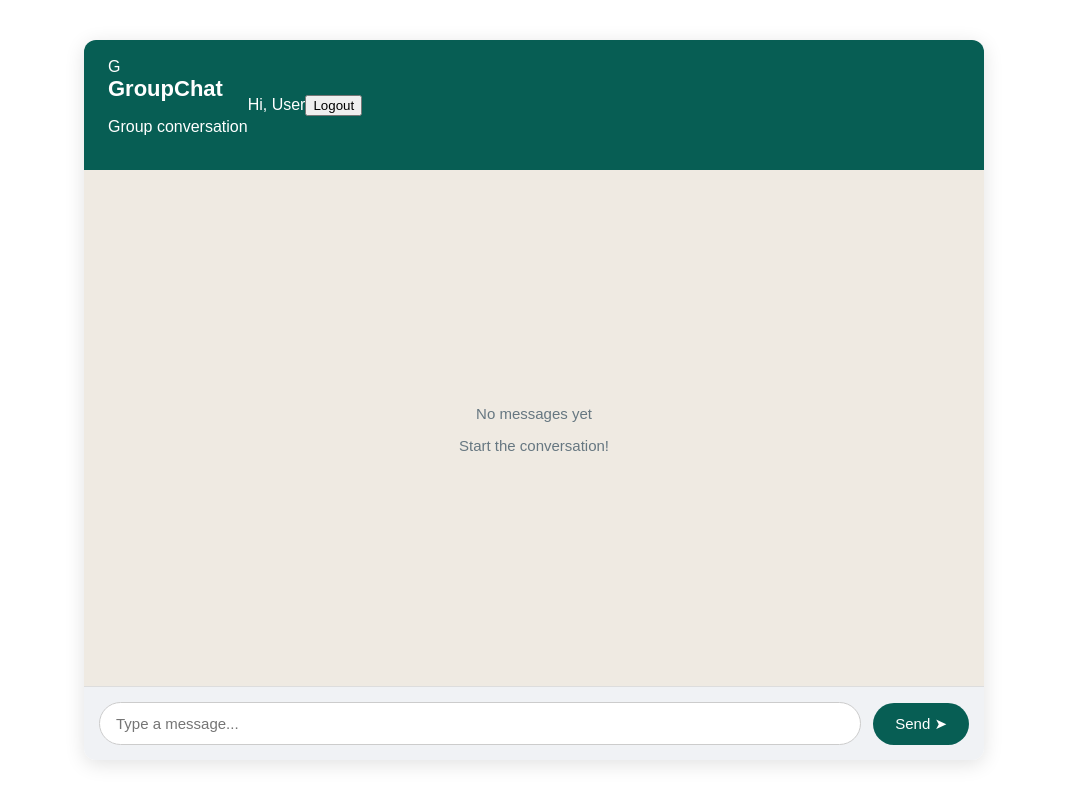
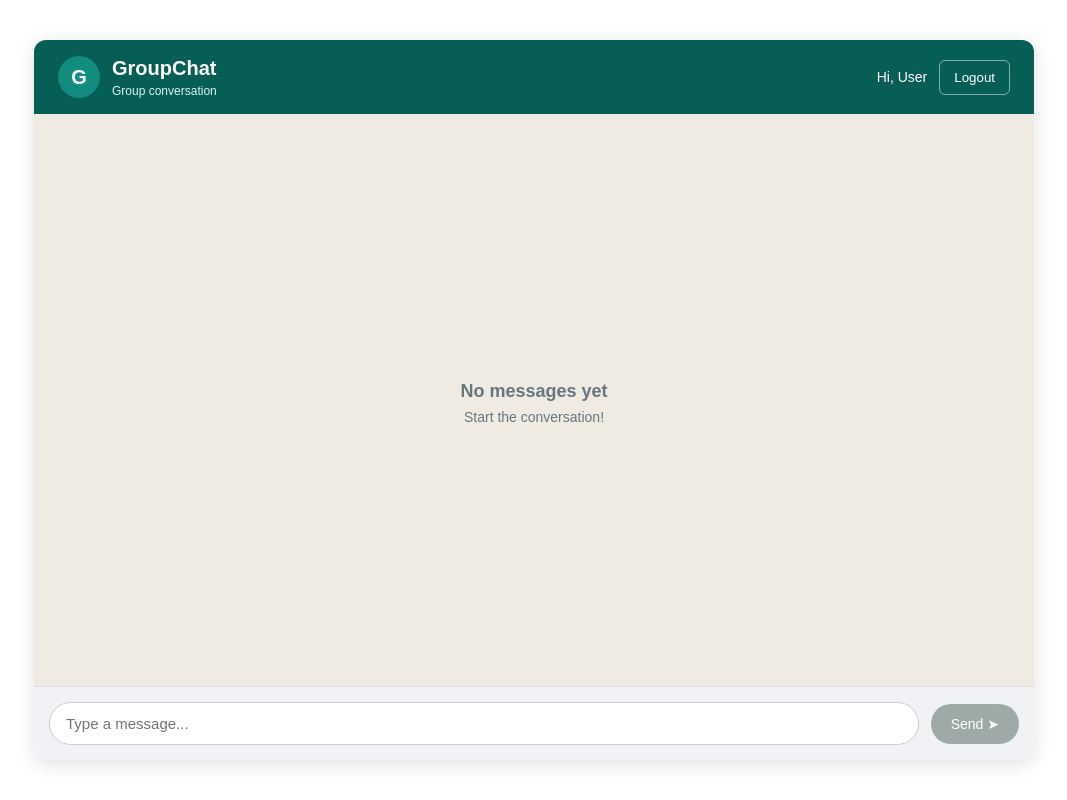
Before and after one commit to Prince-jod/GroupChat, a React app in the folder frontend/: page /chat in a window 1280 px wide. Shown: the whole page, without its empty margins (106-1173 px from the left). Built offline with nearby package versions, Linux system fonts and the light colour scheme; the HTML template or start-up script is replaced by a standard one.

Commit message:
Auto commit

```diff
--- a/frontend/src/components/styles/Chat.css
+++ b/frontend/src/components/styles/Chat.css
@@ -1,7 +1,7 @@
 /* Main chat container */
 .chat-container {
   width: 100%;
-  max-width: 900px;
+  max-width: 1000px;
   height: 90vh;
   margin: 5vh auto;
   display: flex;
@@ -13,18 +13,68 @@
   font-family: Arial, sans-serif;
 }
 
-/* Chat header */
+/* Header */
 .chat-header {
   display: flex;
   align-items: center;
-  padding: 18px 24px;
+  justify-content: space-between;
+  gap: 12px;
+  padding: 16px 24px;
   background: #075e54;
   color: white;
 }
 
+.chat-profile {
+  display: flex;
+  align-items: center;
+  gap: 12px;
+}
+
+.avatar {
+  width: 42px;
+  height: 42px;
+  display: flex;
+  align-items: center;
+  justify-content: center;
+  border-radius: 50%;
+  background: #128c7e;
+  font-size: 20px;
+  font-weight: bold;
+}
+
 .chat-header h2 {
   margin: 0;
-  font-size: 22px;
+  font-size: 20px;
+}
+
+.chat-header p {
+  margin: 4px 0 0;
+  font-size: 12px;
+  color: #d8f3ee;
+}
+
+.header-actions {
+  display: flex;
+  align-items: center;
+  gap: 12px;
+}
+
+.welcome-user {
+  font-size: 14px;
+}
+
+/* Logout button */
+.logout-button {
+  padding: 9px 14px;
+  border: 1px solid #ffffff80;
+  border-radius: 6px;
+  background: transparent;
+  color: white;
+  cursor: pointer;
+}
+
+.logout-button:hover {
+  background: #064e46;
 }
 
 /* Messages area */
@@ -39,27 +89,54 @@
   background: #efeae2;
 }
 
-/* Empty chat state */
+/* Empty state */
 .empty-chat {
   margin: auto;
+  text-align: center;
   color: #667781;
-  font-size: 15px;
-  text-align: center;
 }
 
-/* Message bubble — ready for real messages later */
+.empty-chat p {
+  margin-bottom: 6px;
+  font-size: 18px;
+  font-weight: 600;
+}
+
+.empty-chat span {
+  font-size: 14px;
+}
+
+/* Message alignment */
+.message-row {
+  display: flex;
+  width: 100%;
+}
+
+.sent-row {
+  justify-content: flex-end;
+}
+
+.received-row {
+  justify-content: flex-start;
+}
+
+/* Message bubble */
 .message {
-  align-self: flex-end;
   max-width: 70%;
   padding: 10px 14px;
-  background: #d9fdd3;
   border-radius: 10px;
   overflow-wrap: anywhere;
+  background: #d9fdd3;
+  color: #111b21;
+}
+
+.received-row .message {
+  background: white;
 }
 
 .message p {
   margin: 0 0 5px;
-  color: #111b21;
+  white-space: pre-wrap;
 }
 
 .message span {
@@ -69,7 +146,7 @@
   color: #667781;
 }
 
-/* Message input form */
+/* Input form */
 .message-form {
   display: flex;
   align-items: center;
@@ -94,20 +171,25 @@
 }
 
 .message-form button {
-  padding: 12px 22px;
+  padding: 12px 20px;
   border: none;
   border-radius: 24px;
   background: #075e54;
   color: white;
-  font-size: 15px;
+  font-size: 14px;
   cursor: pointer;
 }
 
-.message-form button:hover {
+.message-form button:hover:not(:disabled) {
   background: #064e46;
 }
 
-/* Mobile responsive layout */
+.message-form button:disabled {
+  background: #9eaaa8;
+  cursor: not-allowed;
+}
+
+/* Mobile layout */
 @media (max-width: 600px) {
   .chat-container {
     width: 100%;
@@ -117,11 +199,23 @@
   }
 
   .chat-header {
-    padding: 16px;
+    padding: 12px;
+  }
+
+  .chat-header h2 {
+    font-size: 17px;
+  }
+
+  .welcome-user {
+    display: none;
   }
 
   .messages-area {
     padding: 12px;
+  }
+
+  .message {
+    max-width: 85%;
   }
 
   .message-form {
@@ -130,6 +224,6 @@
   }
 
   .message-form button {
-    padding: 10px 16px;
+    padding: 11px 14px;
   }
 }
```
